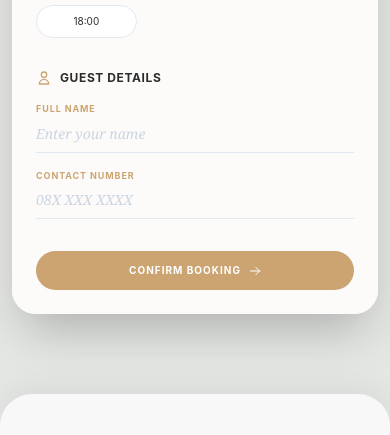
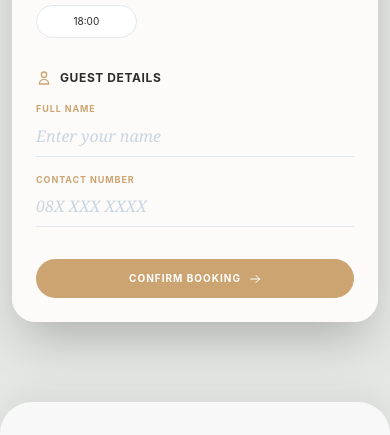
Before and after one commit to tunpisit-jat/BaanPaiMai, a website: page pages/car_booking.html in a window 390 px wide. Shown: the part 1039-1474 px from the top of the page. Drawn offline with nearby package versions, Linux system fonts and the light colour scheme; files that its build step writes are made by us from their sources; no server answers.

Commit message:
บังคับไม่ให้ซูมฟอร์มจองรถ

```diff
--- a/pages/car_booking.html
+++ b/pages/car_booking.html
@@ -184,14 +184,14 @@
                             <label class="text-[9px] font-bold text-[#cba472] uppercase tracking-widest">Full
                                 Name</label>
                             <input id="guest-name" type="text" placeholder="Enter your name" required
-                                class="bg-transparent border-0 border-b border-slate-200 py-2 text-sm focus:border-[#cba472] focus:ring-0 placeholder:text-slate-300 placeholder:font-serif placeholder:italic">
+                                class="bg-transparent border-0 border-b border-slate-200 py-2 text-base md:text-sm focus:border-[#cba472] focus:ring-0 placeholder:text-slate-300 placeholder:font-serif placeholder:italic">
                         </div>
                         <div class="flex flex-col">
                             <label class="text-[9px] font-bold text-[#cba472] uppercase tracking-widest">Contact
                                 Number</label>
                             <input id="guest-phone" type="tel" placeholder="08X XXX XXXX" required pattern="[0-9]{9,10}"
                                 title="กรุณากรอกเบอร์โทรศัพท์ 9-10 หลัก"
-                                class="bg-transparent border-0 border-b border-slate-200 py-2 text-sm focus:border-[#cba472] focus:ring-0 placeholder:text-slate-300 placeholder:font-serif placeholder:italic">
+                                class="bg-transparent border-0 border-b border-slate-200 py-2 text-base md:text-sm focus:border-[#cba472] focus:ring-0 placeholder:text-slate-300 placeholder:font-serif placeholder:italic">
                         </div>
                     </div>
                 </div>
```
